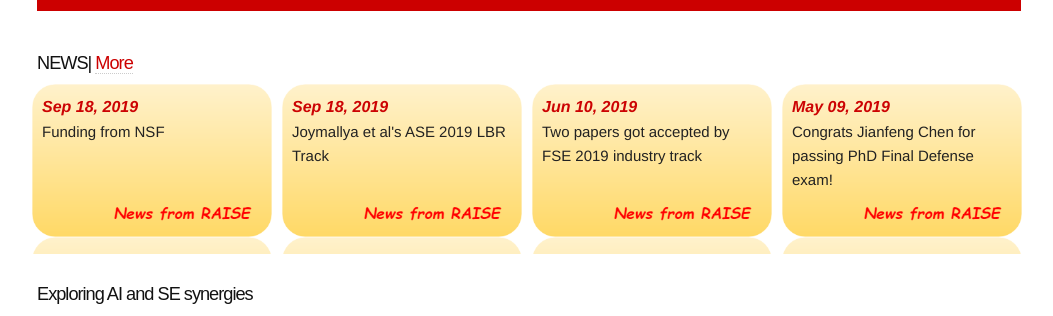
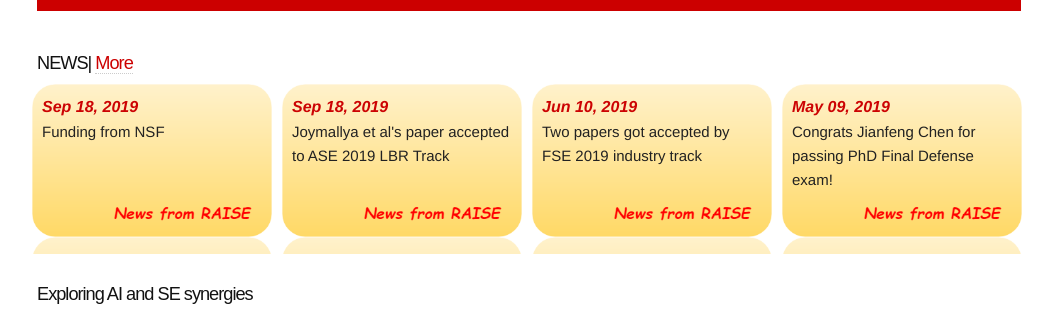
Before and after one commit to ai-se/ai-se.github.io, a Jekyll site: the page built from index.md, in a window 1280 px wide. Shown: the part 575-891 px from the top of the page, without its empty margins (121-1174 px from the left). Built offline with Jekyll 4.4.1, drawn with Linux system fonts in a browser that asks for light colours.

Commit message:
news updated

```diff
--- a/news/_posts/2019-09-18-Joy_ASE.md
+++ b/news/_posts/2019-09-18-Joy_ASE.md
@@ -1,6 +1,6 @@
 ---
 layout: page
-title: Joymallya et al's ASE 2019 LBR Track
+title: Joymallya et al's paper accepted to ASE 2019 LBR Track
 author: Admin
 excerpt: Congrats
 img:
```
Also changed, not shown: news/_posts/2019-09-18-fund1.md (+1 -1 lines).
